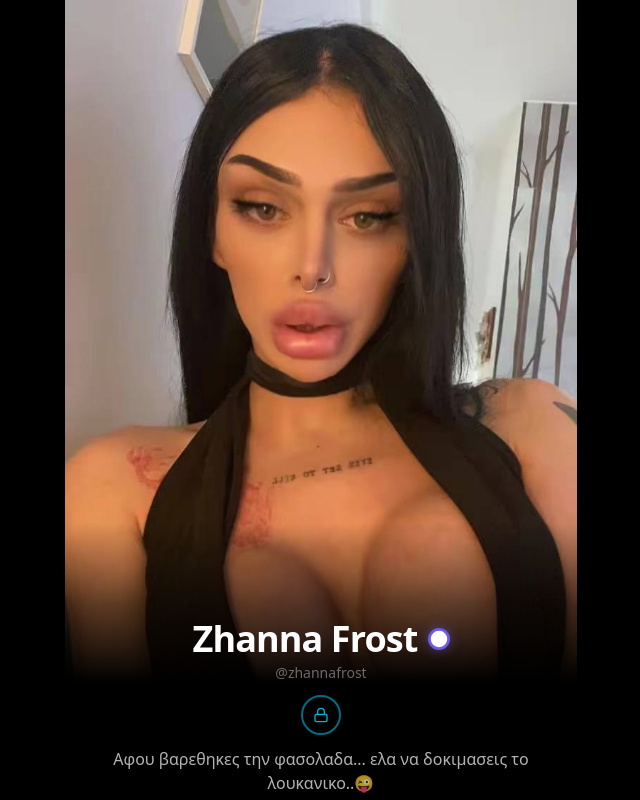
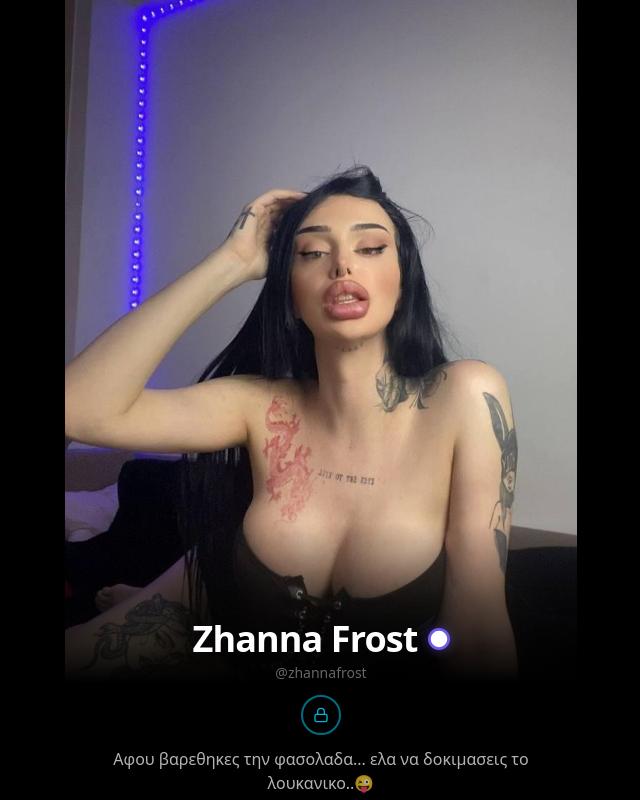
Before and after one commit to zupa212/zannafrostlink, a Next.js app: page / in a window 1280 px wide. Shown: the top 800 px of the page, without its empty margins (319-959 px from the left). Built offline with nearby package versions, Linux system fonts and the light colour scheme.

Commit message:
feat: update Frost hero photo and video to frost3/frost4

```diff
--- a/src/app/page.tsx
+++ b/src/app/page.tsx
@@ -14,7 +14,7 @@ export default function Home() {
     <main className="relative min-h-[100dvh] text-white overflow-x-hidden bg-black font-sans">
       <div className="flex flex-col items-center">
         <motion.div initial={{ opacity: 0 }} animate={{ opacity: 1 }} transition={{ duration: 0.8 }} className="relative w-full max-w-lg" style={{ aspectRatio: '3/4' }}>
-          <Image src="/zanna_1.jpg" alt="Zhanna Frost" fill className="object-cover" priority />
+          <Image src="/frost3.jpg" alt="Zhanna Frost" fill className="object-cover" priority />
           <div className="absolute bottom-0 inset-x-0 h-40 bg-gradient-to-t from-black via-black/60 to-transparent" />
         </motion.div>
         <motion.div initial={{ opacity: 0, y: 20 }} animate={{ opacity: 1, y: 0 }} transition={{ delay: 0.3, duration: 0.6 }} className="relative z-10 -mt-16 flex flex-col items-center text-center px-6 w-full max-w-lg">
@@ -31,7 +31,7 @@ export default function Home() {
         <motion.div initial={{ opacity: 0, y: 30 }} animate={{ opacity: 1, y: 0 }} transition={{ delay: 0.5, duration: 0.6 }} className="relative w-full max-w-lg px-4 mb-16">
           <a href="/out" className="block relative w-full rounded-3xl overflow-hidden cursor-pointer group border border-white/10 shadow-2xl shadow-black/50" style={{ aspectRatio: '16/10' }}>
             <div className="absolute top-4 left-4 z-20 w-8 h-8 bg-black/50 backdrop-blur-sm rounded-full flex items-center justify-center border border-white/10"><LinkIcon size={14} className="text-white/70" /></div>
-            <video src="/zanna_bg.mov" autoPlay loop muted playsInline preload="metadata" className="absolute inset-0 w-full h-full object-cover blur-[3px] opacity-60" />
+            <video src="/frost4.MOV" autoPlay loop muted playsInline preload="metadata" className="absolute inset-0 w-full h-full object-cover blur-[3px] opacity-60" />
             <div className="absolute inset-0 flex items-center justify-center z-10">
               <div className="w-16 h-16 bg-white/20 backdrop-blur-md rounded-full flex items-center justify-center border border-white/30 shadow-2xl group-hover:scale-110 transition-transform"><Lock size={24} className="text-white" /></div>
             </div>
```
Also changed, not shown: public/frost3.jpg (added), 1 other file (tests, documents, lock files or other folders).
